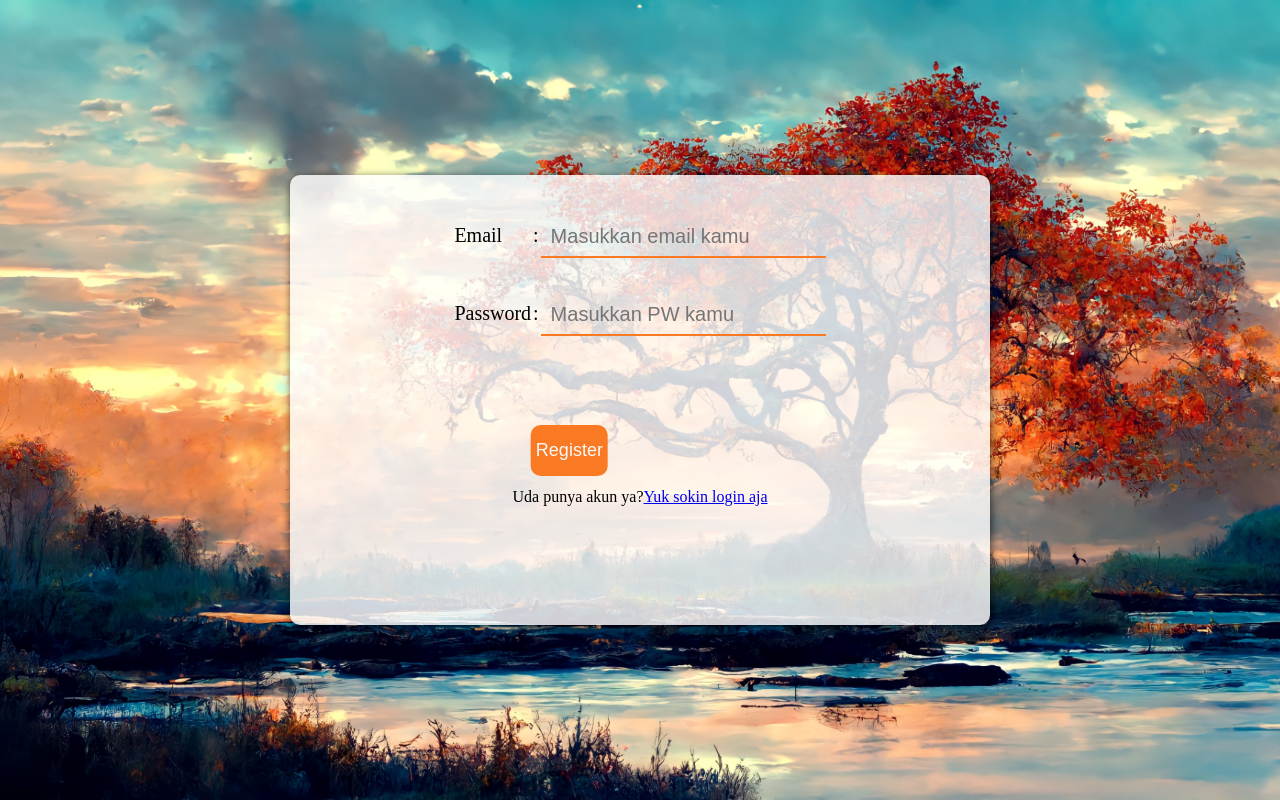
After one commit to Mastahcode19/Database_Authentication_Web_Login, a PHP site: page /regis.html in a window 1280 px wide. The commit adds this page. Run offline with PHP 8.4, Linux system fonts and the light colour scheme.

Commit message:
Add files via upload

```diff
--- a/php_login/cek_koneksi.php
+++ b/php_login/cek_koneksi.php
@@ -1,7 +1,7 @@
 
     <?php
     //Melakukan koneksi
-   $koneksi = mysqli_connect("localhost","root","","impirium");
+     $koneksi = mysqli_connect("localhost","root","","impirium");
 
 
    //Memeriksa Koneksi database
--- a/php_login/index.php
+++ b/php_login/index.php
@@ -138,6 +138,7 @@
      </table>
      </form>
 
+    <p style="text-align:center;margin-top:10px;">Belum punya akun kah?<span style="color:blue;cursor:pointer;"><a href="regis.html" target="blank">register dulu</span></a></p>
      </div>
 
      </div>
--- /dev/null
+++ b/php_login/regis.html
@@ -0,0 +1,52 @@
+<!DOCTYPE html>
+<html lang="en">
+<head>
+    <meta charset="UTF-8">
+    <meta http-equiv="X-UA-Compatible" content="IE=edge">
+    <meta name="viewport" content="width=device-width, initial-scale=1.0">
+    <link rel="stylesheet" href="tergis.css">
+    <title>JADI MEMBER YUK</title>
+</head>
+<body>
+
+<div class="baground"></div>
+    <div class="container">
+
+
+    <form   method="post" action="registrasi.php">
+     <table>
+
+
+
+        <tr>
+            <td>Email</td>
+            <td>:</td>
+            <td><input type="text" name="mail" placeholder="Masukkan email kamu"></td>
+        </tr>
+
+        <tr>
+            <td>Password</td>
+            <td>:</td>
+            <td><input type="password" name="password" placeholder="Masukkan PW kamu"></td>
+        </tr>
+
+        <td></td>
+        <td></td>
+
+        <tr>
+           <td><button>Register</button></td>
+        </tr>
+     </table>
+     </form>
+
+    <p style="text-align:center;margin-top:10px;">Uda punya akun ya?<span style="color:blue;cursor:pointer;"><a href="index.php" target="blank">Yuk sokin login aja</span></a></p>
+
+    </div>
+
+
+
+
+
+
+</body>
+</html>
--- /dev/null
+++ b/php_login/tergis.css
@@ -0,0 +1,79 @@
+*{
+    margin: 0;
+    padding: 0;
+}
+
+.container{
+    /* background-color: rgba(255, 255, 255, .15); */
+    background-color: rgba(255, 255, 255, 0.815);
+    border-radius: 10px;
+    box-shadow: 1px 2px 8px rgba(0, 0, 0, 0.65);
+    height: 450px;
+    width: 700px;
+    justify-content: center;
+    position: absolute;
+    top: 50%;
+    left: 50%;
+    transform: translate(-50%,-50%);
+ }
+
+ .container h2{
+     text-align: center;
+     font-size:20px;
+     padding: 18px;
+     background-color: yellow;
+     border-radius: 10px;
+ }
+
+ .baground{
+    background-image: url(./Login/pohon.png);
+    background-repeat: no-repeat;
+    background-size: cover;
+    background-position: center   ;
+    height: 100vh;
+    margin: 0;
+    padding: 0;
+ }
+
+ .container table{
+ align-items: center;
+ display: flex;
+ flex-direction: column;
+ font-size: 20px;
+ margin-top: 20PX;
+ }
+
+.container table input{
+
+ padding: 8px 10px;
+ margin-bottom: 15px;
+ margin-top: 20px;
+ border: none;
+ background-color: transparent;
+ border-bottom: 2px solid rgb(250, 121, 35);
+ color: black;
+ font-size: 20px;
+
+
+
+}
+
+.container button{
+ width: 100%;
+ margin-top: 70PX;
+ padding: 15px 0;
+ border-radius: 10px;
+ border: none;
+ background-color:rgb(250, 121, 35);
+ font-size: 18px;
+ color: #fafafa;
+ cursor: pointer;
+ transform: translateX(100%);
+}
+
+.info{
+ text-align: center;
+ color:rgb(71, 41, 182);
+ font-size: 20px;
+ font-style: italic;
+}
```
Also changed, not shown: php_login/registrasi.php (added, +60 -0 lines).
